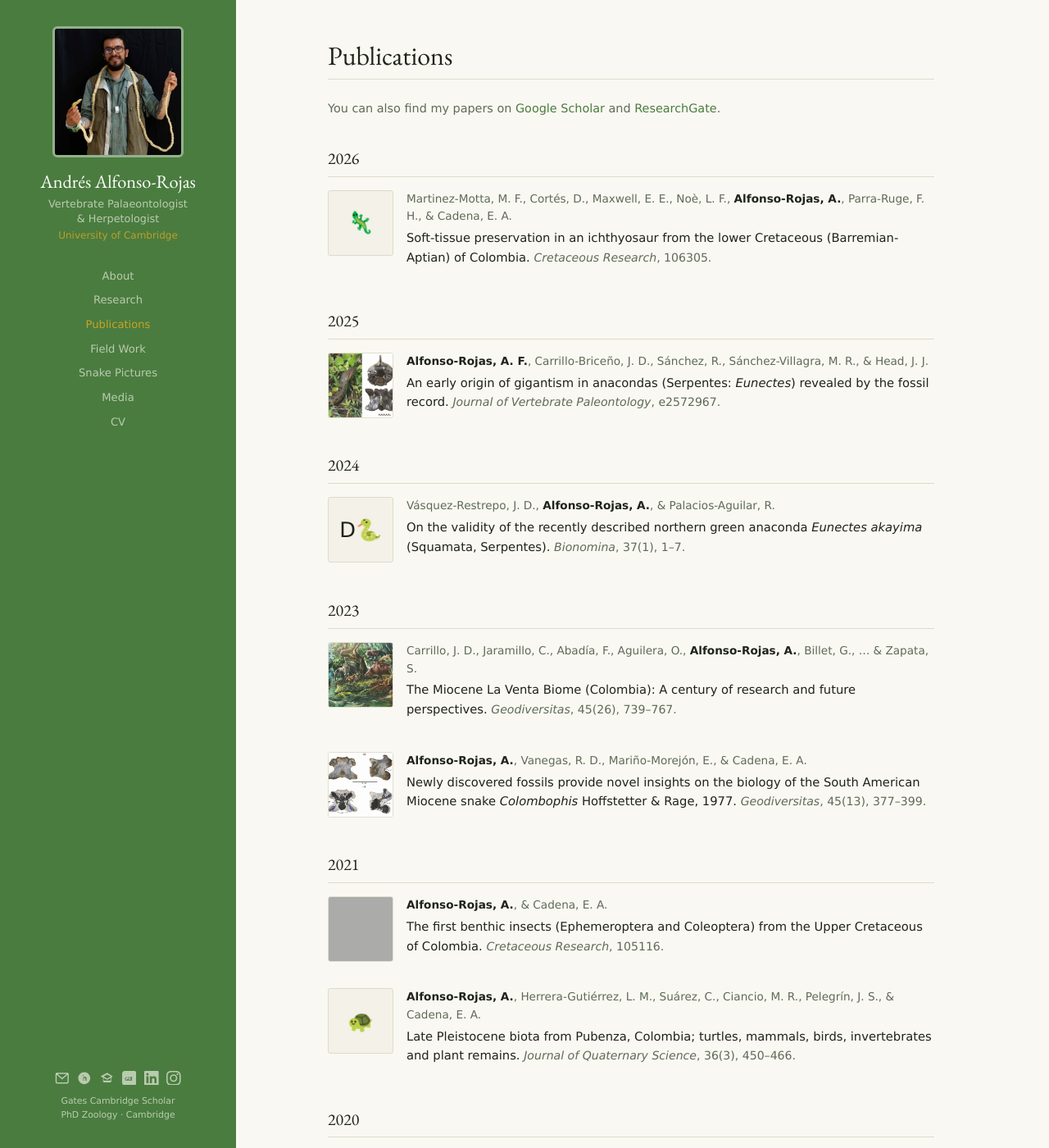
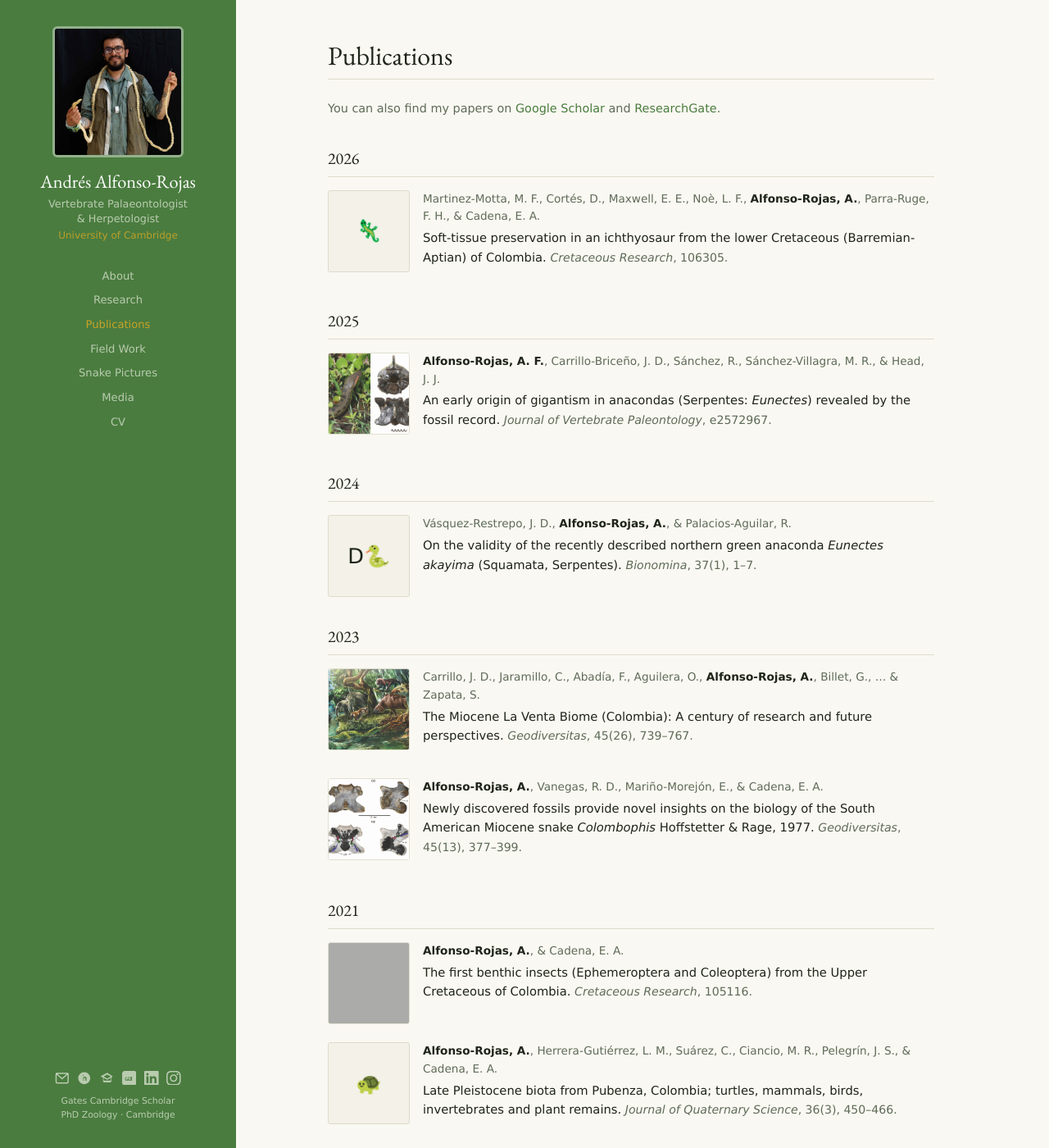
Before and after one commit to palaeophidia/palaeophidia.github.io, a Jekyll site: the page built from publications/index.md, in a window 1280 px wide and 1400 px high. Shown: the whole window at 82% size. Built offline with Jekyll 4.4.1, drawn with Linux system fonts in a browser that asks for light colours; grey boxes are pictures that could not be loaded.

Commit message:
increase size of pubs thumbnails

```diff
--- a/public/css/main.css
+++ b/public/css/main.css
@@ -276,9 +276,9 @@ h1, h2, h3, h4 {
 .pub-item:hover .pub-thumb { opacity: 1; }
 
 .pub-thumb {
-  flex: 0 0 80px;
-  width: 80px;
-  height: 80px;
+  flex: 0 0 100px;
+  width: 100px;
+  height: 100px;
   object-fit: cover;
   border-radius: 3px;
   border: 1px solid var(--border);
@@ -287,9 +287,9 @@ h1, h2, h3, h4 {
   transition: opacity 0.2s;
 }
 .pub-thumb-placeholder {
-  flex: 0 0 80px;
-  width: 80px;
-  height: 80px;
+  flex: 0 0 100px;
+  width: 100px;
+  height: 100px;
   border-radius: 3px;
   border: 1px solid var(--border);
   background: var(--card-bg);
```
